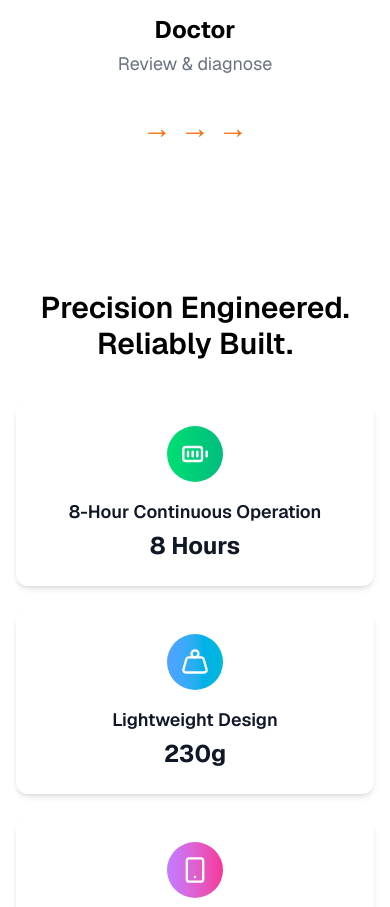
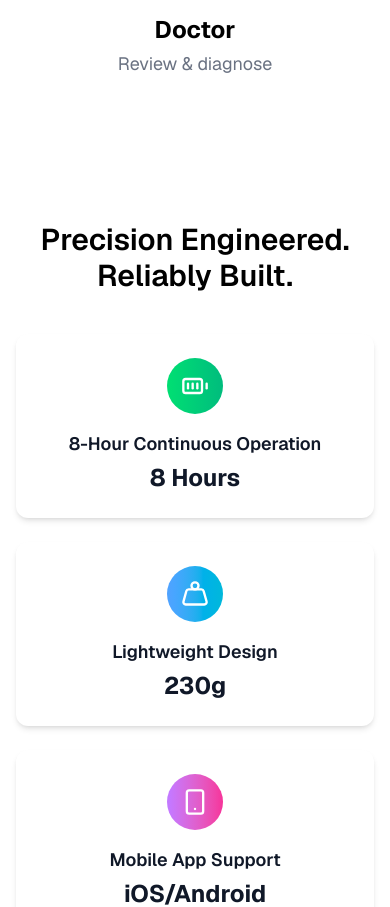
Before and after one commit to jilldhandhukiya/HD-Medical, a Next.js app: page /product in a window 390 px wide. Shown: the part 4599-5506 px from the top of the page. Built offline with nearby package versions, Linux system fonts and the light colour scheme.

Commit message:
mobile phone Arrors Removed

```diff
--- a/src/app/product/page.js
+++ b/src/app/product/page.js
@@ -183,12 +183,6 @@ function HowItWorksSection() {
             <div className="text-2xl font-bold mb-1">Doctor</div>
             <div className="text-gray-500 text-lg">Review & diagnose</div>
           </div>
-        </div>
-        {/* Mobile arrows */}
-        <div className="flex md:hidden justify-center items-center gap-2 mt-8">
-          <span className="text-orange-500 text-3xl">&#8594;</span>
-          <span className="text-orange-500 text-3xl">&#8594;</span>
-          <span className="text-orange-500 text-3xl">&#8594;</span>
         </div>
       </div>
     </section>
```
